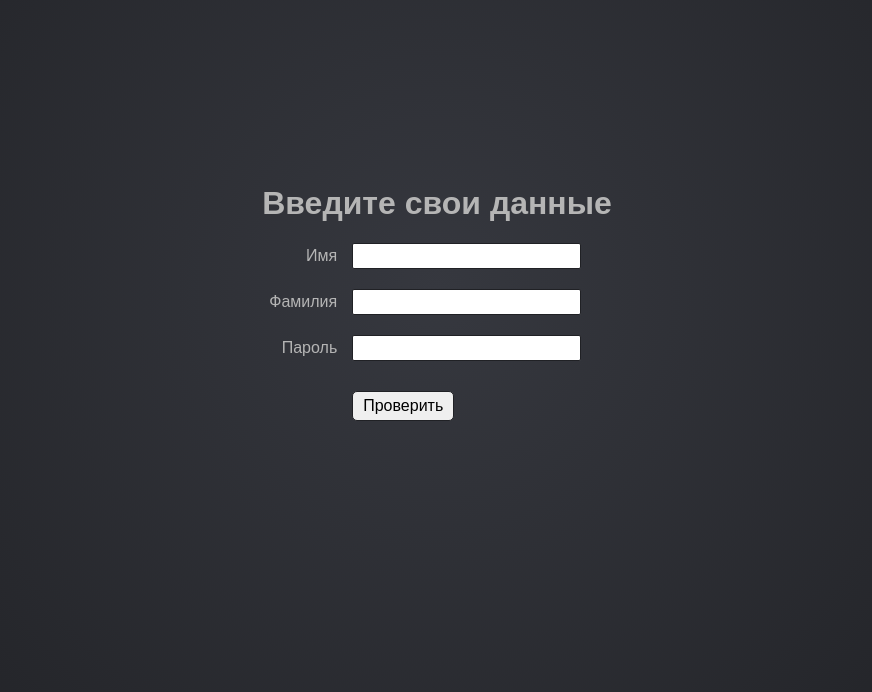
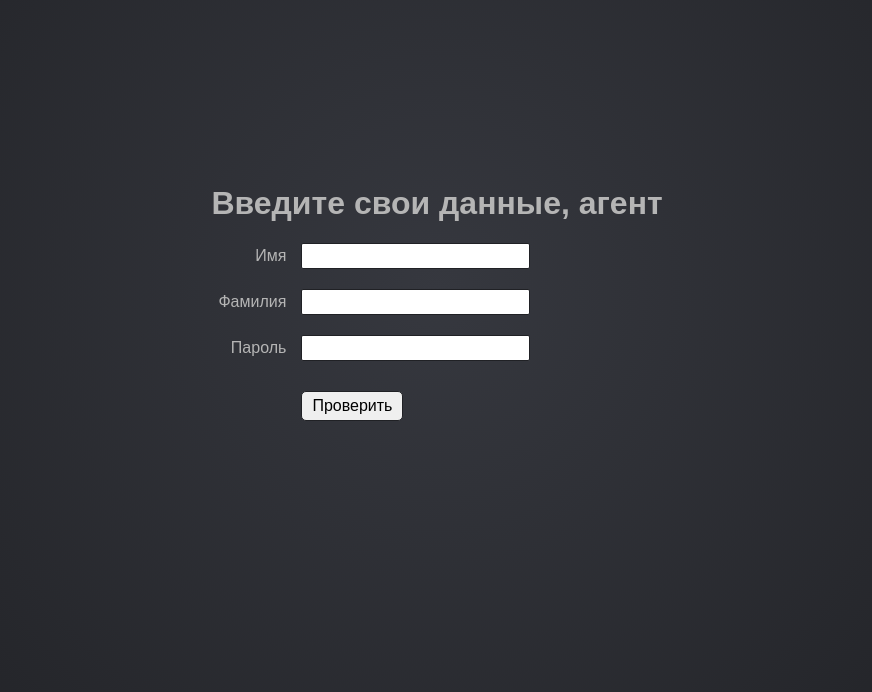
Before and after one commit to mihailddv/reactls, a React (Create React App) app: page / in a window 1280 px wide. Shown: the part 108-800 px from the top of the page, without its empty margins (203-1075 px from the left). Built offline with nearby package versions, Linux system fonts and the light colour scheme.

Commit message:
form - add logged in

```diff
--- a/src/components/Form/Form.js
+++ b/src/components/Form/Form.js
@@ -1,4 +1,5 @@
 import React from 'react';
+import pic from './assets/bond_approve.jpg';
 import './Form.css'
 
 class Form extends React.Component {
@@ -75,8 +76,7 @@ class Form extends React.Component {
     const { lastname, firstname, password } = this.state;
 
     if (firstname === 'james' && lastname === 'bond' && password === '007') {
-      this.setState({ isLoggedIn: true });
-      alert('верно!');
+      this.setState({ loggedIn: true });
     } else {
       this.checkData();
     }
@@ -87,16 +87,17 @@ class Form extends React.Component {
       firstname,
       lastname,
       password,
-      // firstNameError,
-      // lastNameError,
-      // passwordError,
-      // isLoggedIn
+      loggedIn
     } = this.state;
 
     return (
       <div className="app-container">
+
+        {loggedIn ? (
+          <img src={pic} alt="bond approve" className="t-bond-image" />
+        ) : (
           <form className="form" onSubmit={this.formSubmit} >
-          <h1>Введите свои данные</h1>
+            <h1>Введите свои данные, агент</h1>
             <p className="field">
               <label className="field__label" htmlFor="firstname">
                 <span className="field-label">Имя</span>
@@ -122,6 +123,9 @@ class Form extends React.Component {
               <input type="submit" className="button t-submit" value="Проверить" />
             </div>
           </form>
+
+        )}
+
       </div>
     )
   }
```
Lines whose indentation alone changed are shown as unchanged.
